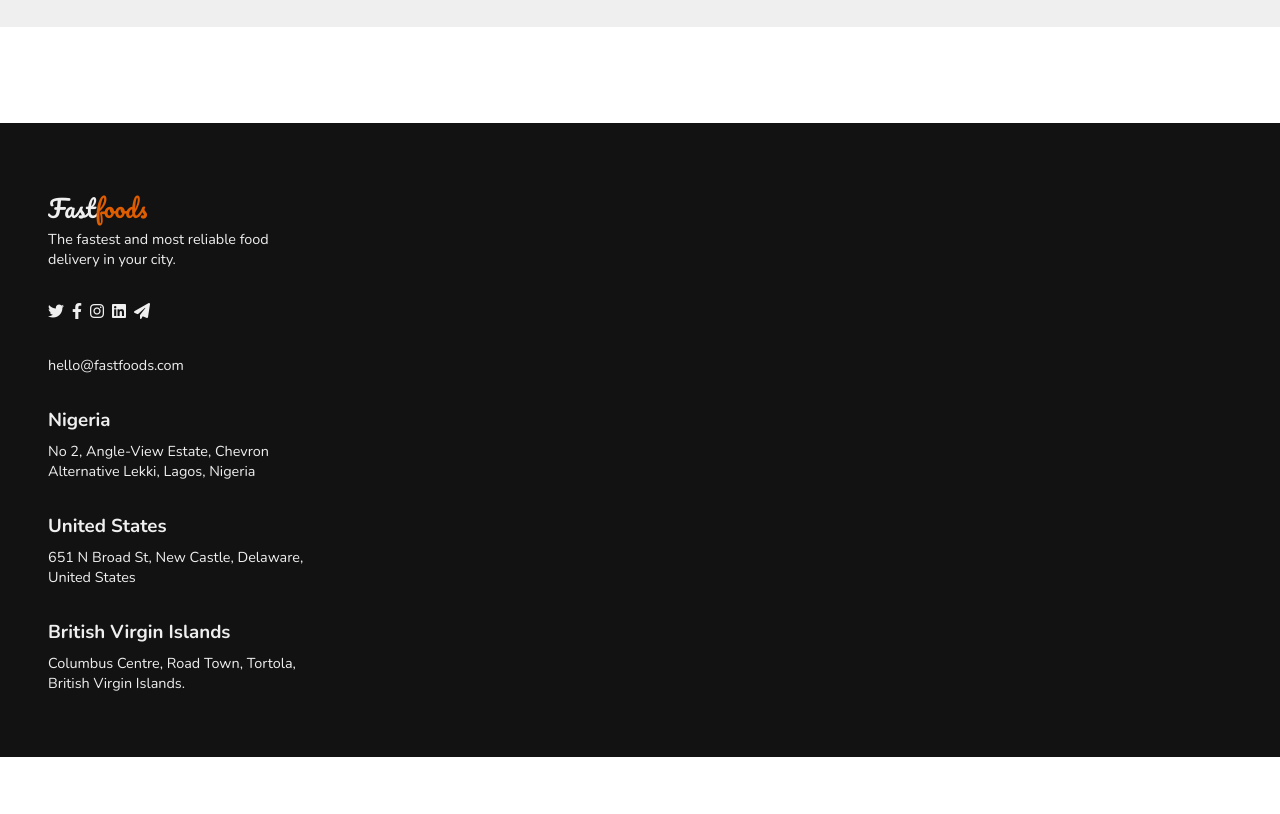
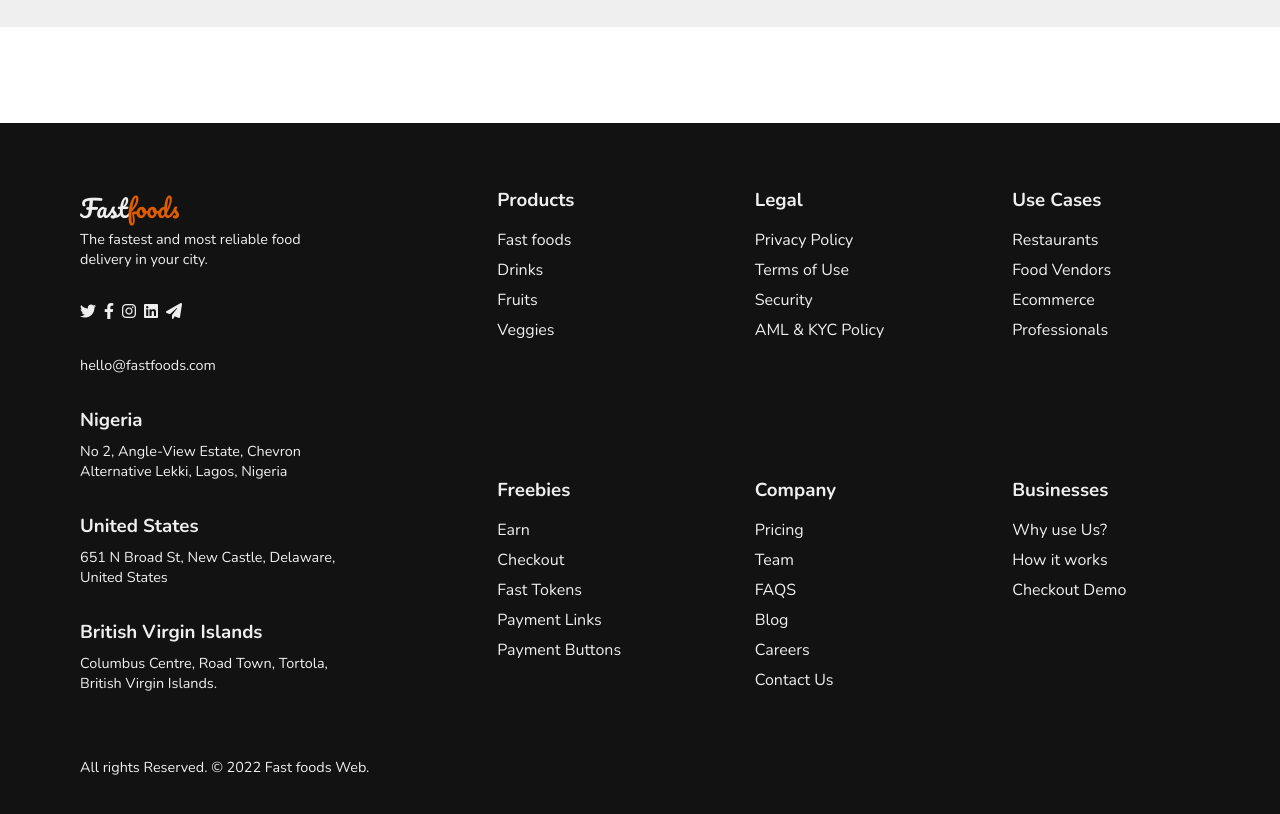
Before and after one commit to OgaDavid/fast-foods-website, a React (Create React App) app: page / in a window 1280 px wide. Shown: the part 1180-1994 px from the top of the page. Before the commit the page ends 1937 px from the top, so only its background shows below. Built offline with nearby package versions, Linux system fonts and the light colour scheme; some icons are missing.

Commit message:
Still working

```diff
--- a/src/Components/Banner.js
+++ b/src/Components/Banner.js
@@ -3,7 +3,7 @@ import React from 'react'
 const Banner = () => {
   return (
     <div className="banner" id="banner">
-        <p>Checkout our latest categories ranging from veggies to healthy fruits!</p>
+        <p>🚀 Checkout our latest categories ranging from veggies to healthy fruits!</p>
     </div>
   )
 }
--- a/src/Components/Footer.js
+++ b/src/Components/Footer.js
@@ -1,6 +1,9 @@
 import React from 'react'
 
 const Footer = () => {
+
+    const date = new Date();
+  const currentYear = date.getFullYear();
 
     const style = {
         width: "60px",
@@ -9,12 +12,14 @@ const Footer = () => {
   return (
     <div className="footer" id="footer">
         <div className="footer-content">
-            <div className="footer-right">
+            <div className="footer-left">
+                <a href="#banner">
                     <div className="footer-logo">
                         <h1>Fast<span>foods<span><lord-icon style={style} src="https://cdn.lordicon.com/zkazkzgr.json" trigger="loop"></lord-icon></span></span></h1>
                     </div>
+                </a>
                 <p>The fastest and most reliable food<br/>delivery in your city.</p>
-            </div>
+
 
                 <div className="social-links">
                     <i class="fa-brands fa-twitter"></i>
@@ -44,6 +49,76 @@ const Footer = () => {
                         <p>Columbus Centre, Road Town, Tortola,<br/>British Virgin Islands.</p>
                     </div>
                 </div>
+
+                <div className="reserved">
+                    <p>All rights Reserved. &copy; {currentYear} Fast foods Web.</p>
+                </div>
+            </div>
+
+            <div className="footer-right">
+                <div className="products">
+                    <h3>Products</h3>
+                    <ul>
+                        <li>Fast foods</li>
+                        <li>Drinks</li>
+                        <li>Fruits</li>
+                        <li>Veggies</li>
+                    </ul>
+                </div>
+
+                <div className="legal">
+                    <h3>Legal</h3>
+                    <ul>
+                        <li>Privacy Policy</li>
+                        <li>Terms of Use</li>
+                        <li>Security</li>
+                        <li>AML & KYC Policy</li>
+                    </ul>
+                </div>
+
+                <div className="use-cases">
+                    <h3>Use Cases</h3>
+                    <ul>
+                        <li>Restaurants</li>
+                        <li>Food Vendors</li>
+                        <li>Ecommerce</li>
+                        <li>Professionals</li>
+                    </ul>
+                </div>
+
+                <div className="Freebies">
+                    <h3>Freebies</h3>
+                    <ul>
+                        <li>Earn</li>
+                        <li>Checkout</li>
+                        <li>Fast Tokens</li>
+                        <li>Payment Links</li>
+                        <li>Payment Buttons</li>
+                    </ul>
+                </div>
+
+
+                <div className="company">
+                    <h3>Company</h3>
+                    <ul>
+                        <li>Pricing</li>
+                        <li>Team</li>
+                        <li>FAQS</li>
+                        <li>Blog</li>
+                        <li>Careers</li>
+                        <li>Contact Us</li>
+                    </ul>
+                </div>
+
+                <div className="business">
+                    <h3>Businesses</h3>
+                    <ul>
+                        <li>Why use Us?</li>
+                        <li>How it works</li>
+                        <li>Checkout Demo</li>
+                    </ul>
+                </div>
+            </div>
         </div>
     </div>
   )
--- a/src/Components/Navbar.js
+++ b/src/Components/Navbar.js
@@ -4,7 +4,7 @@ import Logo from './Logo'
 const Navbar = () => {
   return (
     <header>
-       <nav>
+       <nav id='navbar'>
         <div className="navbar">
           <Logo />
           <div className="navlinks">
--- a/src/index.css
+++ b/src/index.css
@@ -383,8 +383,13 @@ position: relative;
 }
 
 .footer-content {
-    padding: 4rem 3rem;
+    padding: 4rem 5rem;
     color: var(--grey);
+    display: flex;
+    align-items: flex-start;
+    justify-content: baseline;
+    gap: 8rem;
+
 }
 
 .footer-content p {
@@ -423,3 +428,28 @@ position: relative;
 .country h3{
 padding-bottom: .5rem;
 }
+
+.footer-right {
+    display: grid;
+    content: '';
+    grid-template-columns: 1fr 1fr 1fr;
+    gap: 8rem;
+}
+
+.footer-right h3 {
+    padding-bottom: 1rem;
+}
+
+.footer-right ul li:hover {
+    color: var(--primary-clr);
+    transition: .3s;
+    cursor: pointer;
+}
+
+.footer-right ul li {
+padding-bottom: .5rem;
+}
+
+.reserved {
+    margin-top: 4rem;
+}
```
Lines whose indentation alone changed are shown as unchanged.
